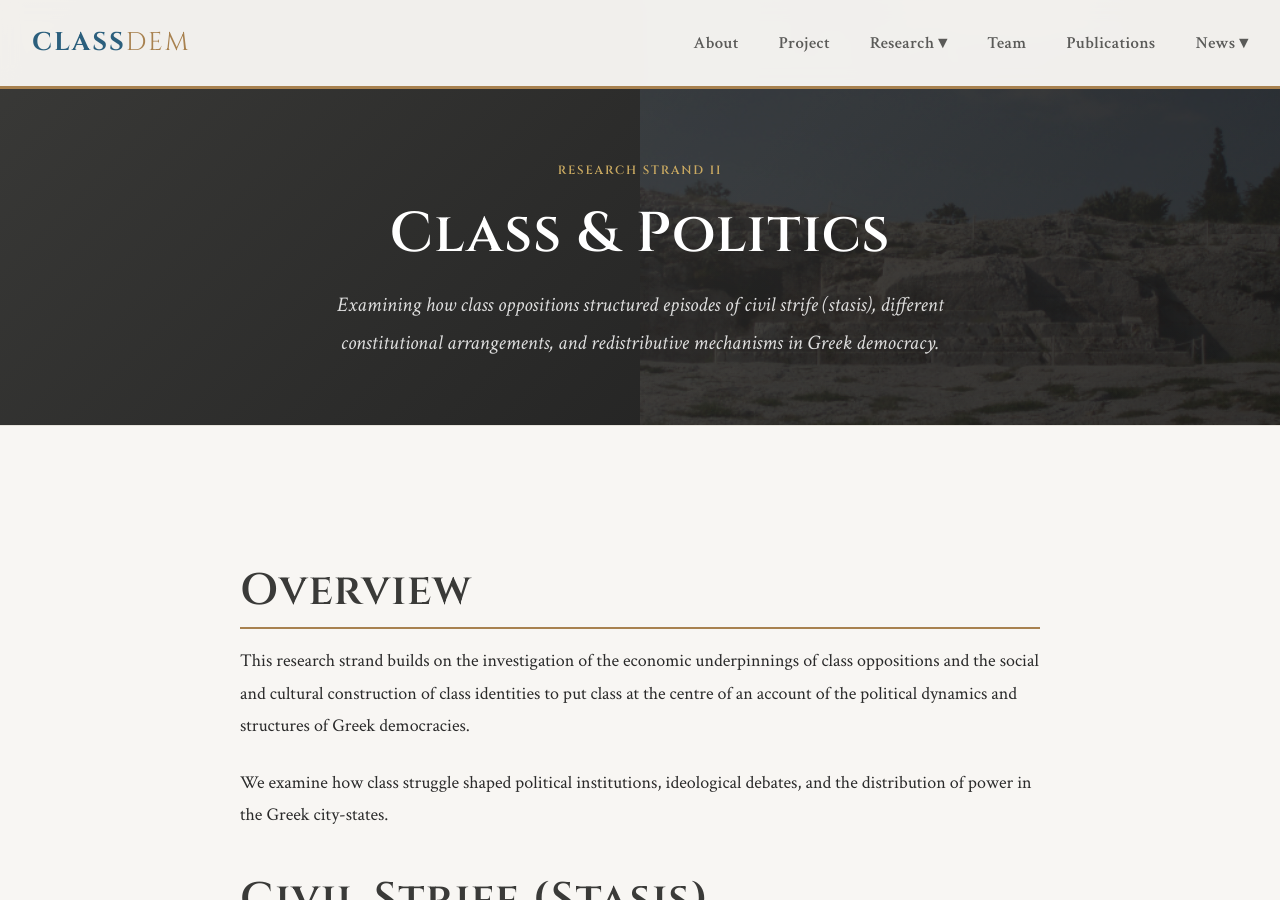
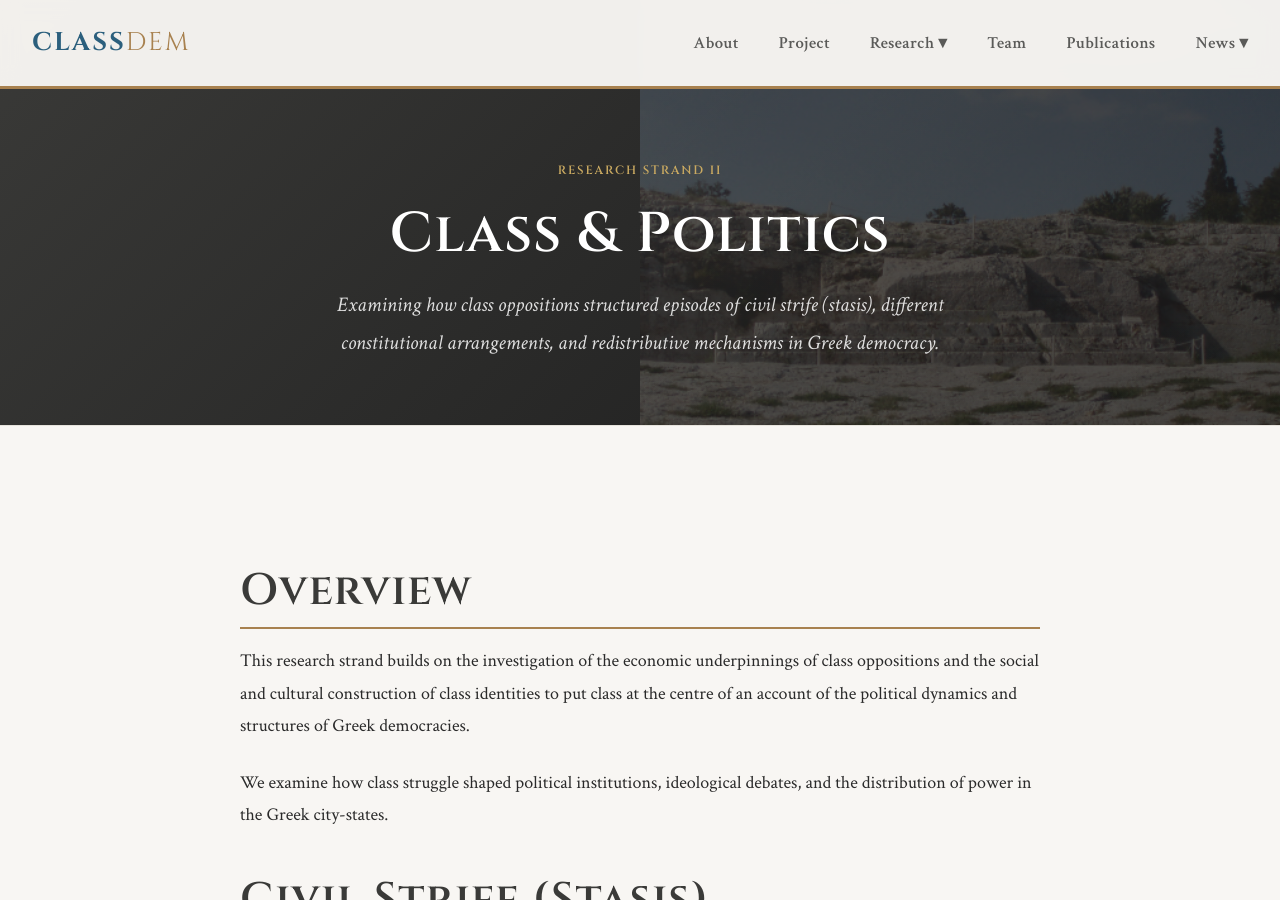
Before and after one commit to Da1dal0s/ClassDem, a Jekyll site: the page built from _research/politics.md, in a window 1280 px wide and 900 px high. Built offline with Jekyll 4.4.1, drawn with Linux system fonts in a browser that asks for light colours.

Commit message:
Add theatre.jpg to Culture strand and increase image opacity
- Add theatre.jpg decorative image to Class Identity & Culture (Strand III)
- Increase opacity of all decorative images for better visibility:
  * Home page hero: 0.08 → 0.15
  * Research strand headers: 0.12 → 0.20
- Images now more visible while still maintaining readability

```diff
--- a/_layouts/home.html
+++ b/_layouts/home.html
@@ -4,7 +4,7 @@ layout: default
 
 <!-- Hero Section -->
 <section class="hero" style="position: relative; overflow: hidden;">
-    <div style="position: absolute; top: 0; right: 0; width: 40%; height: 100%; opacity: 0.08; background: url('{{ '/assets/images/Constitution.jpg' | relative_url }}') center/cover no-repeat; pointer-events: none;"></div>
+    <div style="position: absolute; top: 0; right: 0; width: 40%; height: 100%; opacity: 0.15; background: url('{{ '/assets/images/Constitution.jpg' | relative_url }}') center/cover no-repeat; pointer-events: none;"></div>
     <div class="hero-content" style="position: relative; z-index: 1;">
         <div class="hero-badge">{{ site.project.funder }} {{ site.project.duration }}</div>
         <h1>Class Struggle in Ancient Greek <em>Democracy</em></h1>
--- a/_layouts/research.html
+++ b/_layouts/research.html
@@ -4,11 +4,13 @@ layout: default
 
 <header class="page-header" style="background: linear-gradient(135deg, var(--stone-dark) 0%, #1a1a1a 100%); color: white; position: relative; overflow: hidden;">
     {% if page.number == 'I' %}
-    <div style="position: absolute; top: 0; right: 0; width: 50%; height: 100%; opacity: 0.12; background: url('{{ '/assets/images/Coins.jpg' | relative_url }}') center/cover no-repeat; pointer-events: none;"></div>
+    <div style="position: absolute; top: 0; right: 0; width: 50%; height: 100%; opacity: 0.20; background: url('{{ '/assets/images/Coins.jpg' | relative_url }}') center/cover no-repeat; pointer-events: none;"></div>
     {% elsif page.number == 'II' %}
-    <div style="position: absolute; top: 0; right: 0; width: 50%; height: 100%; opacity: 0.12; background: url('{{ '/assets/images/Pnyx.png' | relative_url }}') center/cover no-repeat; pointer-events: none;"></div>
+    <div style="position: absolute; top: 0; right: 0; width: 50%; height: 100%; opacity: 0.20; background: url('{{ '/assets/images/Pnyx.png' | relative_url }}') center/cover no-repeat; pointer-events: none;"></div>
+    {% elsif page.number == 'III' %}
+    <div style="position: absolute; top: 0; right: 0; width: 50%; height: 100%; opacity: 0.20; background: url('{{ '/assets/images/theatre.jpg' | relative_url }}') center/cover no-repeat; pointer-events: none;"></div>
     {% elsif page.number == 'IV' %}
-    <div style="position: absolute; top: 0; right: 0; width: 50%; height: 100%; opacity: 0.12; background: url('{{ '/assets/images/Crafts.jpg' | relative_url }}') center/cover no-repeat; pointer-events: none;"></div>
+    <div style="position: absolute; top: 0; right: 0; width: 50%; height: 100%; opacity: 0.20; background: url('{{ '/assets/images/Crafts.jpg' | relative_url }}') center/cover no-repeat; pointer-events: none;"></div>
     {% endif %}
     <div style="position: relative; z-index: 1;">
         <div class="section-label" style="color: var(--gold);">Research Strand {{ page.number }}</div>
```
